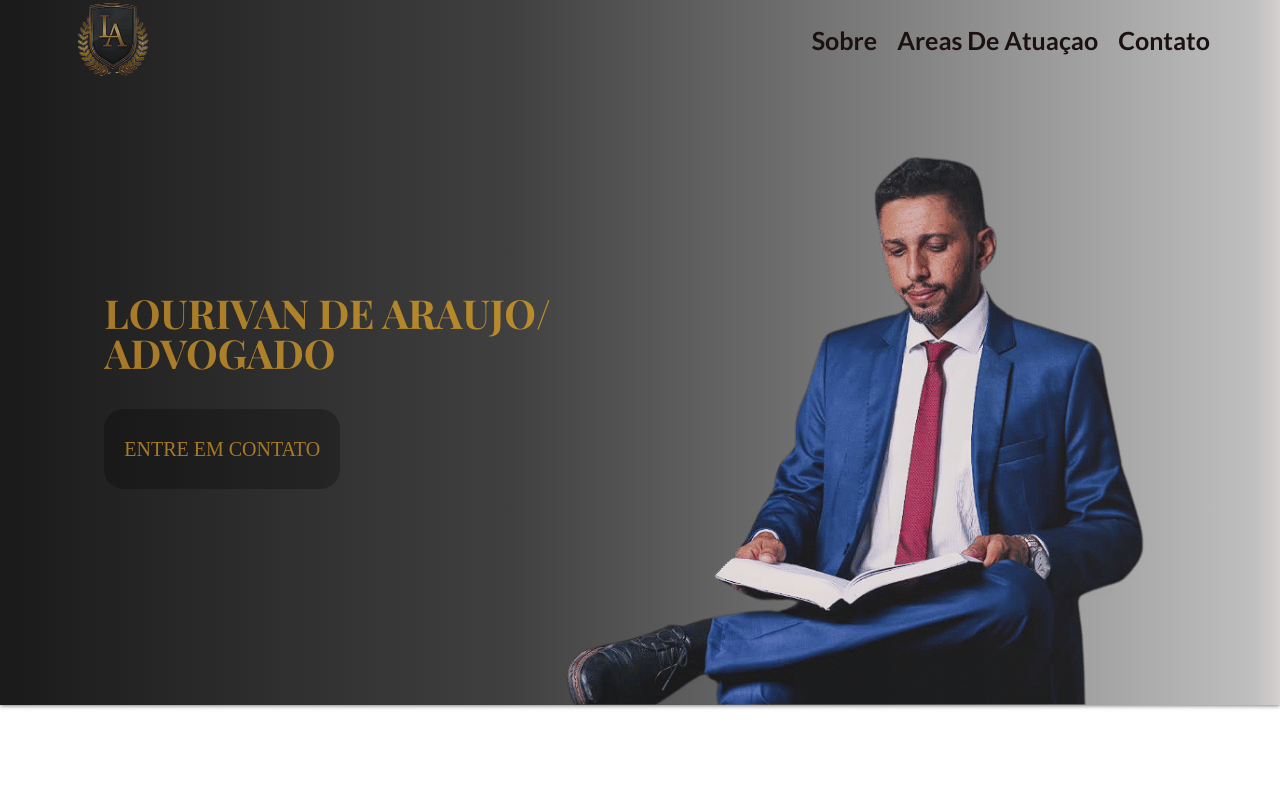
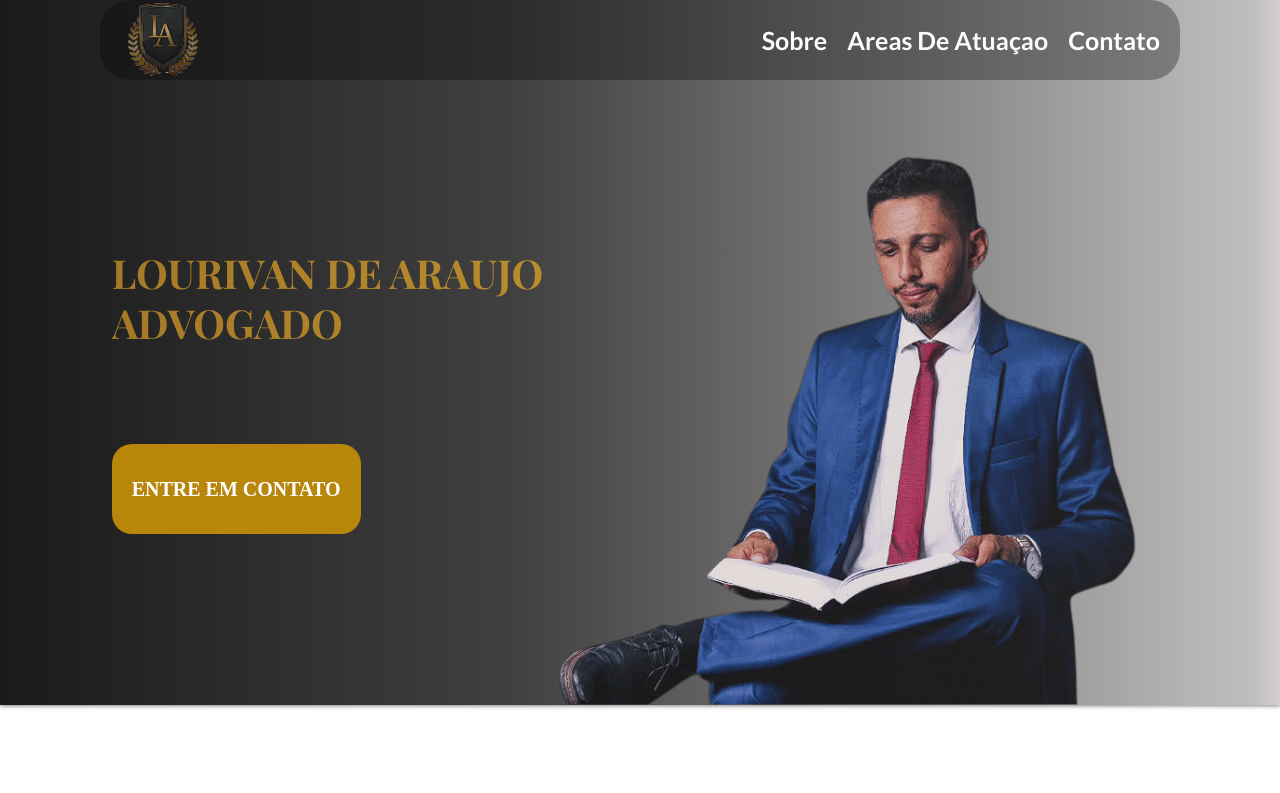
Before and after one commit to joaopedro206/landing-page, a plain HTML site: page index.html in a window 1280 px wide. Shown: the top 793 px of the page. Drawn offline with nearby package versions, Linux system fonts and the light colour scheme; a web font is replaced by a local one.

Commit message:
cores e espaçamentos atualizados
ta dificil achar as cores

```diff
--- a/css/2nav.css
+++ b/css/2nav.css
@@ -5,10 +5,10 @@
 .inicio-nav{
     display: flex;
     justify-content: space-between;
-    padding: 0px 1%;
     border-radius:  3rem 3rem 3rem 3rem;
     /*no width pode ser adpatado pra 100%*/
-    min-width: 118rem;
+    min-width: 108rem;
+    background-color: rgba(0, 0, 0, 0.308);
 
 
 }
@@ -18,10 +18,10 @@
     font-size: 4em;
     list-style-type: none;
     padding-right: 2rem;
-    font-weight: 600;
-    color: #1b1111;
+    font-weight: bold;
+    color: rgb(255, 255, 255);
 }
 .nav_botoes a{
-    color: #1b1111;
+  color: rgb(255, 251, 251);
     text-decoration: none;
 }
--- a/css/3hero.css
+++ b/css/3hero.css
@@ -21,9 +21,9 @@
     display: flex;
     flex-direction: column;
     text-transform: uppercase;
-    gap: 1rem;
+    gap: 7rem;
     padding-bottom: 3rem;
-    line-height: 4rem;
+    line-height: 5rem;
 
 }
 .hero_titulo h1{
@@ -34,10 +34,11 @@
 }
 .hero_titulo a{
     font-size: 2rem;
-    color: #A67928;
+    font-weight: bold;
+    color: #ffffff;
     width: fit-content;
     padding: 2rem;
-    background-color: #00000047;
+    background-color: #b8860b;
     border-radius: 2rem;
     text-decoration: none;
 }
--- a/css/4Sobre.css
+++ b/css/4Sobre.css
@@ -10,6 +10,7 @@
     position: relative;
     display: flex;
     flex-direction: column;
+
 
 }
 #conteiner-titulo-sobre{
@@ -36,6 +37,7 @@
     font-size: 4em;
     gap: 6vw;
     color: #000000;
+
 }
 #img-sobre{
     width: 47rem;
@@ -54,7 +56,8 @@
     position: relative;
     left: 11%;
     border-radius: 2rem;
-
+      background-image: linear-gradient(to left,#000000e5,#404040 40%,#808080 70%,#BFBFBF 98%,rgb(214, 208, 208));
+    box-shadow: 0px 1px 4px 0px #00000081;
 }
 #conteiner-color-texto p{
     font-size: 2.5rem;
--- a/css/5atuaçao.css
+++ b/css/5atuaçao.css
@@ -7,7 +7,8 @@
 
     justify-content: center;
     padding: 5vw;
-    background-color: #808080;
+     background-image: linear-gradient(to right,#000000e5,#404040 40%,#808080 70%,#BFBFBF 98%,rgb(214, 208, 208));
+    box-shadow: 0px 1px 4px 0px #00000081;
 }
 #titulo_atuaçao{
     text-align: center;
--- a/index.html
+++ b/index.html
@@ -26,7 +26,7 @@
           <!--aqui esta as imagem-hero e o tiulo principal-->
             <div class="conteiner-hero">
                 <div class="hero_titulo">
-                  <h1>lourivan de araujo/<br>advogado</h1>
+                  <h1>lourivan de araujo<br>advogado</h1>
                   <a href="#">entre em contato</a>
                 </div>
                 <img src="imagem/hero_600.png" alt="">
```
